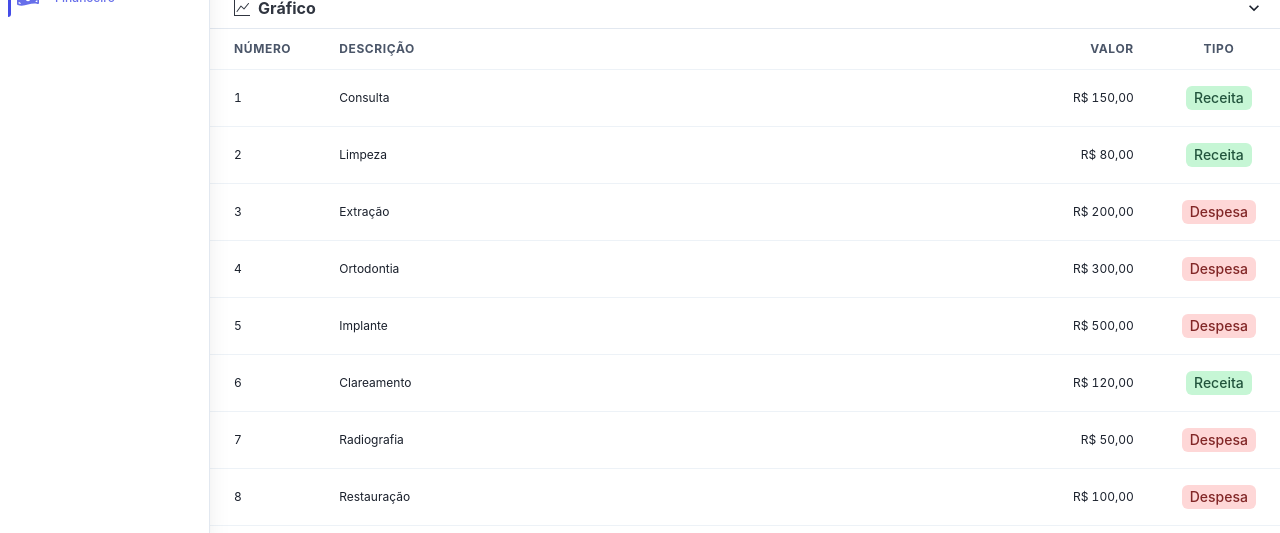
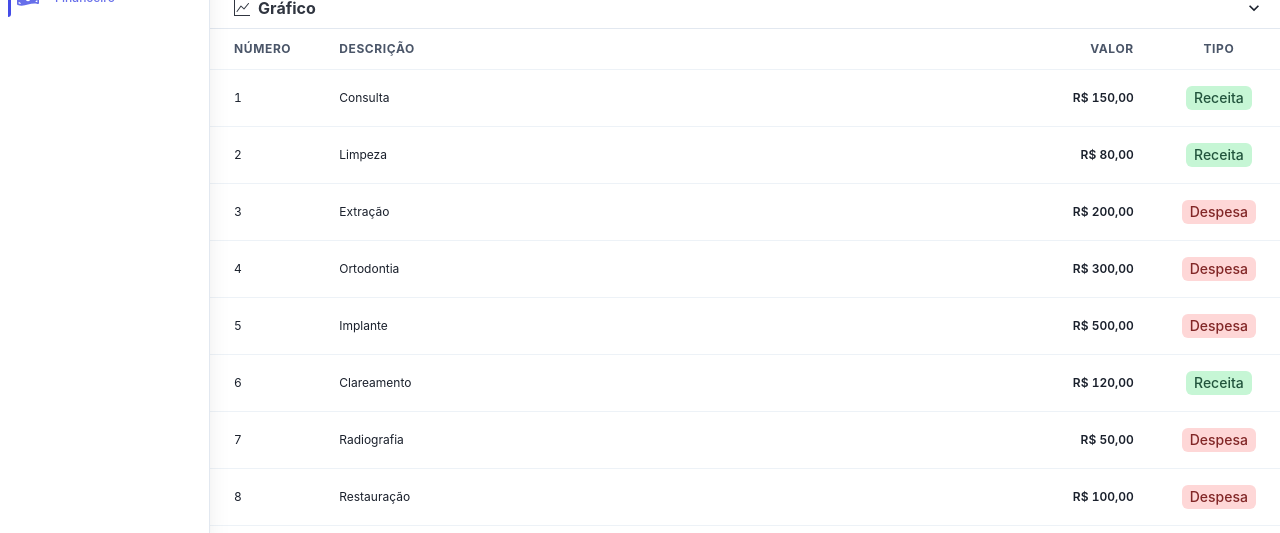
Before and after one commit to JacoGois/invetory-management, a React (Vite) app: page /financial in a window 1280 px wide. Shown: the part 267-800 px from the top of the page. Built offline with nearby package versions, Linux system fonts and the light colour scheme; no server answers.

Commit message:
fix: label tooltip

```diff
--- a/src/pages/Financial/index.jsx
+++ b/src/pages/Financial/index.jsx
@@ -71,7 +71,7 @@ export const Financial = () => {
           <Table.Tr>
             <Table.Td>{data.number}</Table.Td>
             <Table.Td>{data.description}</Table.Td>
-            <Table.Td textAlign='right'>{formatCurrency(data.value)}</Table.Td>
+            <Table.Td textAlign='right'><span className='font-semibold'>{formatCurrency(data.value)}</span></Table.Td>
             <Table.Td textAlign='center'>
               <Tag colorScheme={data.type === "Despesa" ? "red" : 'green'}>{data.type}</Tag>
             </Table.Td>
```
